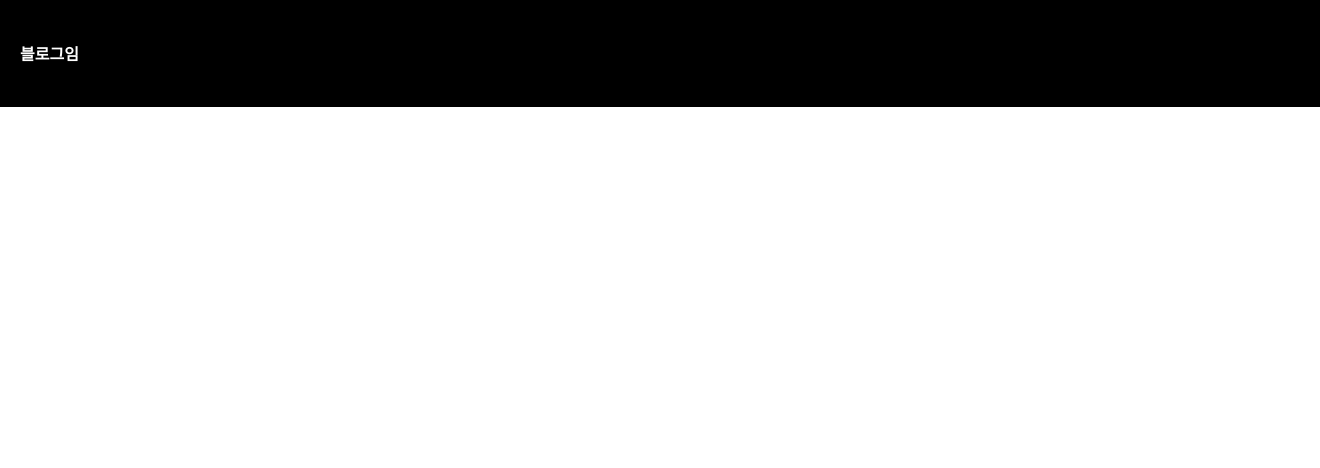
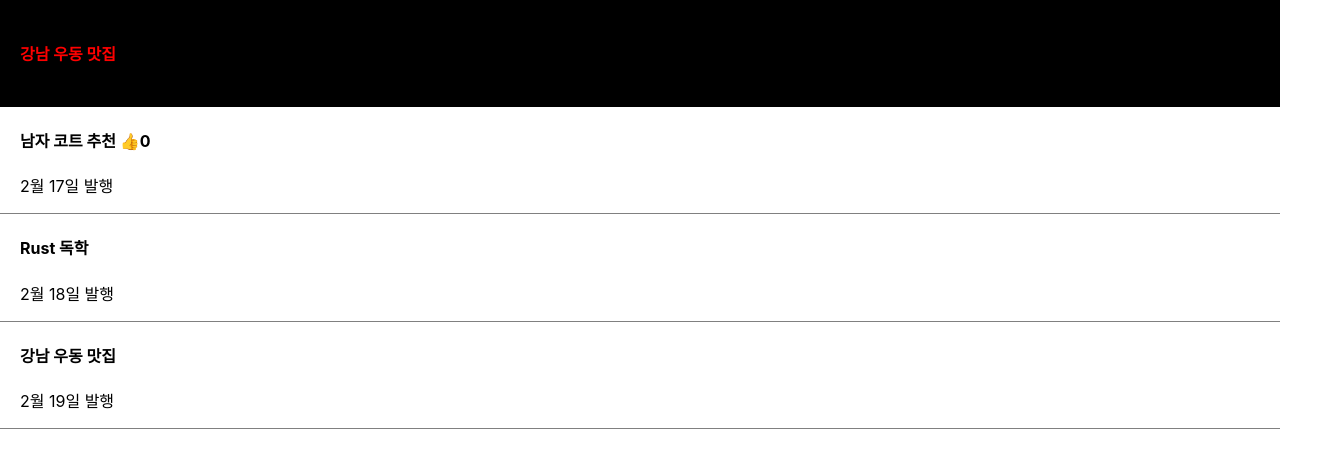
Before and after one commit to artisan229/rere_blog, a React (Create React App) app: page / in a window 1280 px wide. Shown: the top 468 px of the page, 1320 px wide, since content can reach past the window. Built offline with nearby package versions, Linux system fonts and the light colour scheme.

Commit message:
jsx, state 학습

```diff
--- a/src/App.css
+++ b/src/App.css
@@ -1,5 +1,23 @@
 .App {
   text-align: center;
+}
+
+div {
+  box-sizing: border-box;
+}
+
+.list {
+  padding-left: 20px;
+  text-align: left;
+  border-bottom: 1px solid grey;
+}
+
+.black-nav {
+  background : black;
+  width : 100%;
+  display : flex;
+  color : white;
+  padding : 20px;
 }
 
 .App-logo {
@@ -36,11 +54,3 @@
     transform: rotate(360deg);
   }
 }
-
-.black-nav {
-  background : black;
-  width : 100%;
-  display : flex;
-  color : white;
-  padding : 20px;
-}
--- a/src/App.js
+++ b/src/App.js
@@ -1,11 +1,33 @@
-import logo from './logo.svg';
+/*eslint-disable*/
+import { useState } from 'react';
 import './App.css';
 
 function App() {
+
+  const title = '강남 우동 맛집';
+  const [post, setPost] = useState(['남자 코트 추천', 'Rust 독학', '강남 우동 맛집']);
+  const [like, setLike] = useState(0)
+
+  const changeLike = event => {
+    setLike(like + 1)
+  }
+
   return (
     <div className="App">
       <div className="black-nav">
-        <h4>블로그임</h4>
+        <h4 style={{color: 'red'}}>{title}</h4>
+      </div>
+      <div className="list">
+        <h4>{post[0]} <span onClick={changeLike}>👍</span>{like}</h4>
+        <p>2월 17일 발행</p>
+      </div>
+      <div className="list">
+        <h4>{post[1]}</h4>
+        <p>2월 18일 발행</p>
+      </div>
+      <div className="list">
+        <h4>{post[2]}</h4>
+        <p>2월 19일 발행</p>
       </div>
     </div>
   );
```
